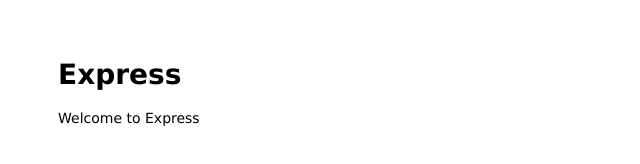
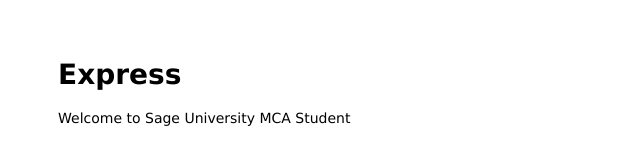
Before and after one commit to dhruv26rathore/clevercloud, a website: page public/index.html in a window 1280 px wide. Shown: the whole page, without its empty margins (0-640 px from the left). Drawn offline with Linux system fonts and the light colour scheme.

Commit message:
Update index.html

```diff
--- a/public/index.html
+++ b/public/index.html
@@ -7,7 +7,7 @@
 
 <body>
   <h1>Express</h1>
-  <p>Welcome to Express</p>
+  <p>Welcome to Sage University MCA Student</p>
 </body>
 
 </html>
```
